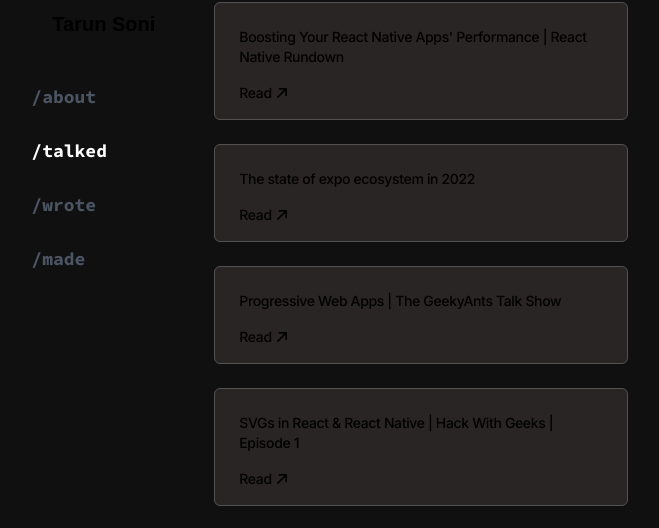
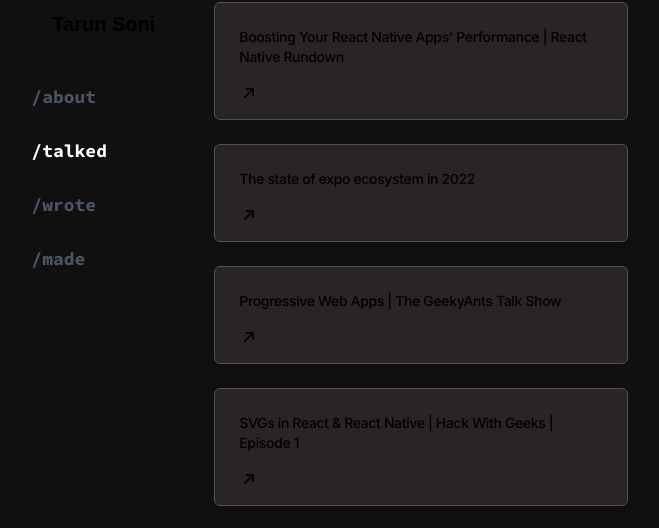
Before and after one commit to tarun-soni/tarun-new-portfolio, a Next.js app: page / in a window 1280 px wide. Shown: the part 222-750 px from the top of the page, without its empty margins (192-851 px from the left). Built offline with nearby package versions, Linux system fonts and the light colour scheme; a web font is replaced by a local one.

Commit message:
NEW - added zustand

```diff
--- a/package.json
+++ b/package.json
@@ -9,7 +9,6 @@
     "lint": "next lint"
   },
   "dependencies": {
-    "@legendapp/state": "^1.6.2",
     "@next/font": "13.1.2",
     "@types/node": "18.11.18",
     "@types/react": "18.0.26",
@@ -22,7 +21,8 @@
     "react": "18.2.0",
     "react-dom": "18.2.0",
     "react-wrap-balancer": "^1.0.0",
-    "typescript": "4.9.4"
+    "typescript": "4.9.4",
+    "zustand": "^4.3.9"
   },
   "devDependencies": {
     "autoprefixer": "^10.4.13",
--- a/src/components/CommonCard/index.tsx
+++ b/src/components/CommonCard/index.tsx
@@ -6,6 +6,7 @@ import useViewport from '@/hooks/useViewPort'
 import getFontClasses from '@/utils/getFontClasses'
 import Container from '../Container'
 import { DiagonalArrow } from '../Icons'
+import useBearStore from '@/store'
 
 const CommonCard: FC<CardProps<MadeData>> = ({ data }) => {
   const viewPort = useViewport()
@@ -61,11 +62,29 @@ export default CommonCard
 
 const CardAction = () => {
   const borderClasses = 'border-2 border-red-300 rounded px-3 py-2  w-fit -my-2'
+
+  const { selectedRoute } = useBearStore()
+
+  const getActionTitle = () => {
+    switch (selectedRoute) {
+      case '/about':
+        return null
+      case '/made':
+        return 'View'
+      case '/wrote':
+        return 'Read'
+      case '/talked':
+        return 'Watch'
+      default:
+        return null
+    }
+  }
+
   return (
     <div className="flex flex-row align-bottom mt-4 -my-2">
       <div
         className={` text-sm font-medium text-white-100 tracking-tight ${fonts.inter}`}>
-        Read
+        {getActionTitle()}
       </div>
       <div className="items-center">
         <DiagonalArrow />
--- /dev/null
+++ b/src/components/Hydration/index.tsx
@@ -0,0 +1,14 @@
+import { FC, PropsWithChildren, useEffect, useState } from 'react'
+
+const HydrationWrapper: FC<PropsWithChildren> = ({ children }) => {
+  const [isHydrated, setIsHydrated] = useState(false)
+
+  // Wait till Next.js rehydration completes
+  useEffect(() => {
+    setIsHydrated(true)
+  }, [])
+
+  return <>{isHydrated ? <div>{children}</div> : null}</>
+}
+
+export default HydrationWrapper
--- a/src/components/Websidbar/index.tsx
+++ b/src/components/Websidbar/index.tsx
@@ -1,4 +1,4 @@
-import { MidComponentTitles } from '@/types'
+import { MyRoute } from '@/types'
 import { fonts } from '@/utils/fonts'
 import leftSideBarData from '@/utils/leftSidebarData'
 import { motion } from 'framer-motion'
@@ -7,10 +7,11 @@ import { FC, useState } from 'react'
 import profilePic from '/public/images/profilePic-cropped.png'
 import useViewport from '@/hooks/useViewPort'
 import getFontClasses from '@/utils/getFontClasses'
+import useBearStore from '@/store'
 
 type WebSidebarProps = {
-  selectedRoute: MidComponentTitles
-  setSelectedRoute: React.Dispatch<React.SetStateAction<MidComponentTitles>>
+  selectedRoute: MyRoute
+  setSelectedRoute: React.Dispatch<React.SetStateAction<MyRoute>>
 }
 
 const WebSidebar: FC<WebSidebarProps> = ({
@@ -21,16 +22,22 @@ const WebSidebar: FC<WebSidebarProps> = ({
   const [showSidebar, setShowSidebar] = useState(false)
   const fontClasses = getFontClasses(viewPort)
 
+  const store = useBearStore()
+
   const toggleSidebar = () => {
     setShowSidebar(!showSidebar)
+  }
+
+  const onSideBarLinkClick = (title: MyRoute) => {
+    setShowSidebar(false)
+    setSelectedRoute(title)
+    store.setSelectedRoute(title)
   }
 
   const SidebarContent = () => {
     return (
       <div
         className={`
-
-
         flex flex-col h-full justify-center items-center ${
           showSidebar ? 'bg-stone-900 w-1/2' : 'bg-netural-900'
         }
@@ -48,10 +55,7 @@ const WebSidebar: FC<WebSidebarProps> = ({
           {leftSideBarData.map(link => (
             <div className="my-2" key={link.path}>
               <button
-                onClick={() => {
-                  setShowSidebar(false)
-                  setSelectedRoute(link.title)
-                }}
+                onClick={() => onSideBarLinkClick(link.title)}
                 className={`
                   transition-all hover:text-neutral-800 dark:hover:text-neutral-200 flex
                   text-lg  text-gray-600
@@ -121,7 +125,15 @@ const HamBurger = ({ onClick }) => (
   </div>
 )
 
-const ProfilePhoto = ({ viewPort, setSelectedRoute }) => {
+type ProfilePhotoProps = {
+  viewPort: string
+  setSelectedRoute: React.Dispatch<React.SetStateAction<MyRoute>>
+}
+
+const ProfilePhoto: FC<ProfilePhotoProps> = ({
+  viewPort,
+  setSelectedRoute,
+}) => {
   const getDynamicProfilePicWidth = (): number => {
     switch (viewPort) {
       case 'xs':
--- a/src/pages/_app.tsx
+++ b/src/pages/_app.tsx
@@ -2,13 +2,14 @@ import type { AppType } from 'next/dist/shared/lib/utils'
 import { Analytics } from '@vercel/analytics/react'
 import '../styles/globals.css'
 import GoogleAnalytics from '@/components/GoogleAnalytics/GoogleAnalytics'
+import HydrationWrapper from '@/components/Hydration'
 
 const MyApp: AppType = ({ Component, pageProps: { ...pageProps } }) => (
-  <>
+  <HydrationWrapper>
     <Component {...pageProps} />
     <Analytics />
     <GoogleAnalytics />
-  </>
+  </HydrationWrapper>
 )
 
 export default MyApp
--- a/src/pages/home/index.tsx
+++ b/src/pages/home/index.tsx
@@ -7,7 +7,7 @@ import { motion } from 'framer-motion'
 import MadeSection from '@/components/sections/MadeSection'
 import TalkedSection from '@/components/sections/TalkedSection'
 // import twitter from '/public/images/twitter.svg'
-import { MidComponentTitles } from '@/types'
+import { MyRoute } from '@/types'
 
 import getFontClasses from '@/utils/getFontClasses'
 import useViewport from '@/hooks/useViewPort'
@@ -15,8 +15,7 @@ import WebSidebar from '@/components/Websidbar'
 
 const Home = () => {
   // set type of selectedRoute title of LeftSideBarData
-  const [selectedRoute, setSelectedRoute] =
-    useState<MidComponentTitles>('/talked')
+  const [selectedRoute, setSelectedRoute] = useState<MyRoute>('/talked')
 
   const viewPort = useViewport()
   console.log('viewPort --', viewPort)
@@ -78,7 +77,7 @@ const Home = () => {
 export default Home
 
 type MainSectionProps = {
-  selectedRoute: MidComponentTitles
+  selectedRoute: MyRoute
 }
 
 const MainSection: FC<MainSectionProps> = ({ selectedRoute }) => {
--- /dev/null
+++ b/src/store/index.ts
@@ -0,0 +1,24 @@
+import { StoreInitialState } from '@/types'
+import { create } from 'zustand'
+import { devtools, persist } from 'zustand/middleware'
+
+import { createStore } from 'zustand'
+
+const store = createStore() // vanilla store without hooks
+
+const useBearStore = create<StoreInitialState>()(
+  devtools(
+    persist(
+      set => ({
+        selectedRoute: '/about',
+        setSelectedRoute: route => set({ selectedRoute: route }),
+      }),
+      {
+        name: 'app-store',
+      },
+    ),
+  ),
+)
+
+export default useBearStore
+export { store }
--- a/src/utils/leftSidebarData.ts
+++ b/src/utils/leftSidebarData.ts
@@ -1,7 +1,8 @@
+import { MyRoute } from '@/types'
+
 export interface LeftSideBarData {
-  title: '/wrote' | '/made' | '/talked' | '/about'
+  title: MyRoute
   path: string
-  // icon: JSX.Element;
 }
 
 const leftSideBarData: LeftSideBarData[] = [
@@ -12,17 +13,14 @@ const leftSideBarData: LeftSideBarData[] = [
   {
     title: '/talked',
     path: '/talked',
-    // icon: <FaIcons.FaComment />,
   },
   {
     title: '/wrote',
     path: '/wrote',
-    // icon: <FaIcons.FaBook />,
   },
   {
     title: '/made',
     path: '/made',
-    // icon: <FaIcons.FaCode />,
   },
 ]
 
```
Also changed, not shown: src/types/index.ts (+6 -1 lines).
